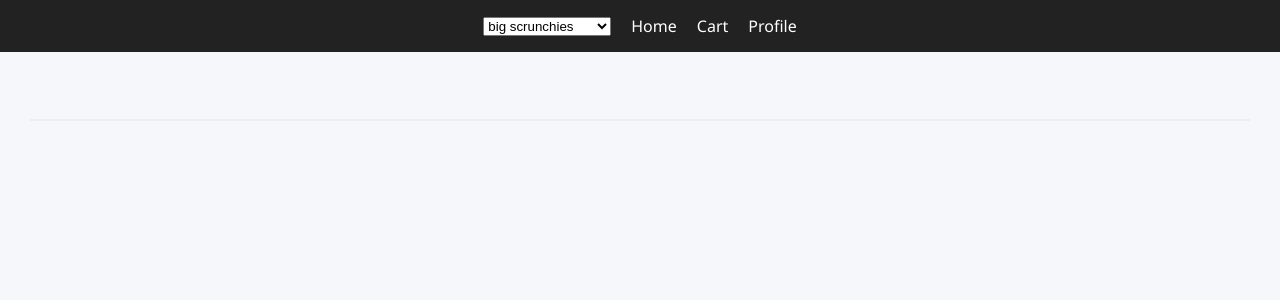
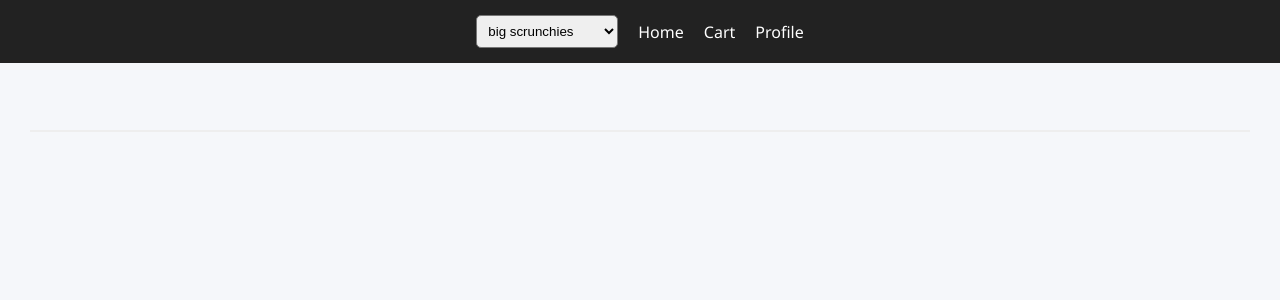
Before and after one commit to Parkerrei/Toy_store, a Django app: page /big_scrun/ in a window 1280 px wide. Shown: the top 300 px of the page. Run offline with Django 5.2, Linux system fonts and the light colour scheme; data that the repository does not hold is empty; parts of the project's set-up code (start-up, migrations or seed data) failed here and were passed over.

Commit message:
added css boder n outline to category tag

```diff
--- a/bon_app/templates/base.html
+++ b/bon_app/templates/base.html
@@ -95,6 +95,12 @@
                 grid-template-columns: repeat(auto-fill, minmax(160px, 1fr));
             }
         }
+
+        select {
+            outline: none;
+            border-radius:5px;
+            padding: 7px;
+        }
     </style>
 
 </head>
@@ -103,7 +109,6 @@
     {% block content %}
     <header>
         <nav>
-
             <a href="{% url 'main' %}">Home</a>
             <a href="#">Cart</a>
             <a href="#">Profile</a>
```
